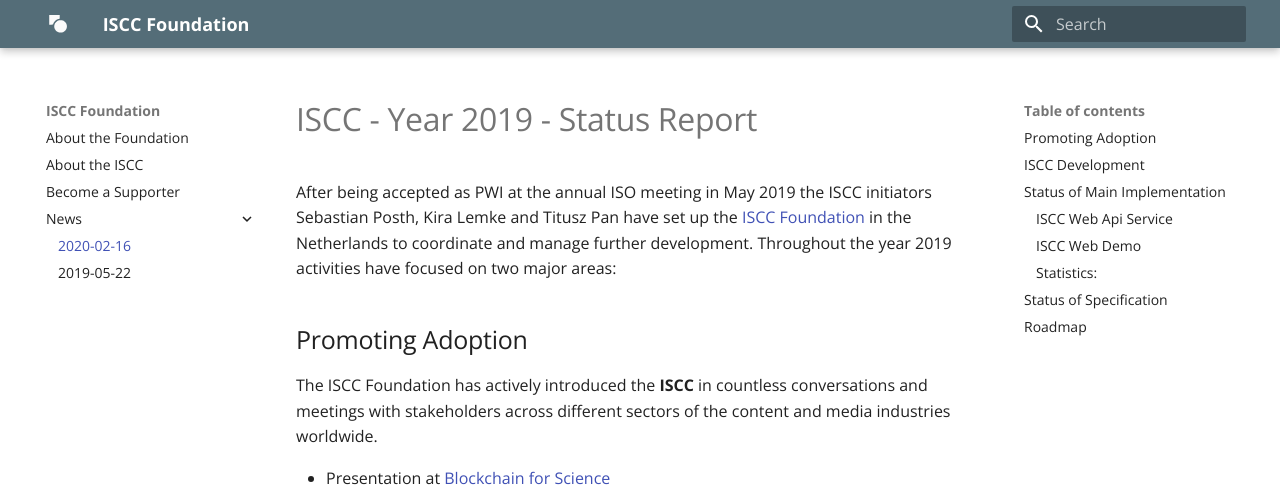
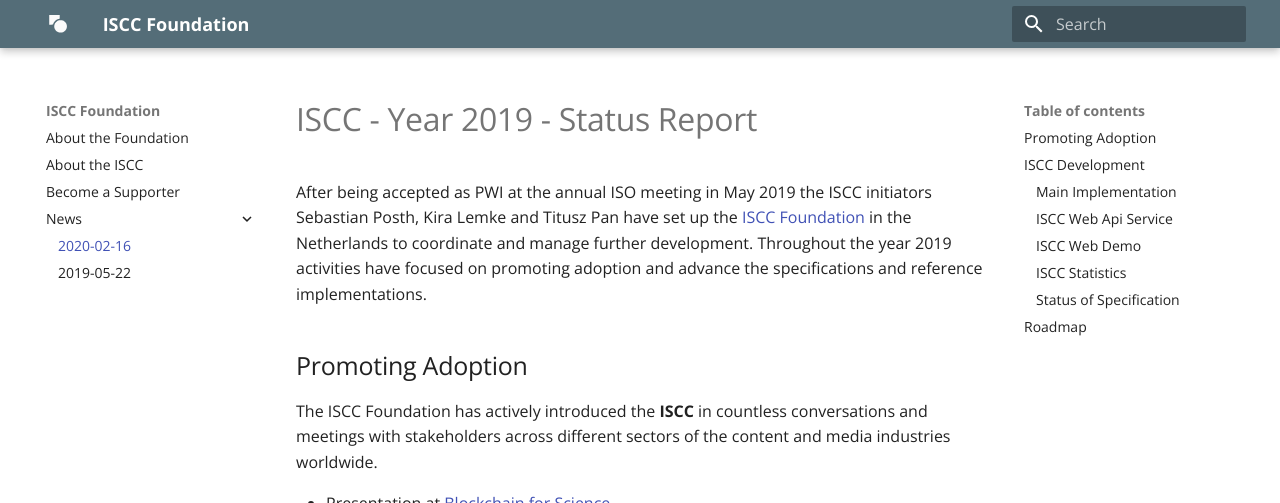
Before and after one commit to iscc/foundation, an MkDocs documentation site: the page built from docs/news/2020-02-16.md, in a window 1280 px wide and 900 px high, cut to the strip 0-503 px from the top of the window. Built offline with MkDocs 1.6.1 and Material for MkDocs 9.7.7, drawn with Linux system fonts in a browser that asks for light colours; some of the changed text lies outside the part shown.

Commit message:
Tweak report.

```diff
--- a/docs/news/2020-02-16.md
+++ b/docs/news/2020-02-16.md
@@ -1,6 +1,6 @@
 # ISCC - Year 2019 - Status Report
 
-After being accepted as PWI at the annual ISO meeting in May 2019 the ISCC initiators Sebastian Posth, Kira Lemke and Titusz Pan have set up the [ISCC Foundation](https://iscc.foundation/) in the Netherlands to coordinate and manage further development. Throughout the year 2019 activities have focused on two major areas:
+After being accepted as PWI at the annual ISO meeting in May 2019 the ISCC initiators Sebastian Posth, Kira Lemke and Titusz Pan have set up the [ISCC Foundation](https://iscc.foundation/) in the Netherlands to coordinate and manage further development. Throughout the year 2019 activities have focused on promoting adoption and advance the specifications and reference implementations.
 
 ## Promoting Adoption
 
@@ -38,7 +38,7 @@
 
 Interested parties are invited to test the ISCC with the provided command-line tool at https://github.com/iscc/iscc-cli and provide feedback and feature requests at https://github.com/iscc/iscc-cli/issues
 
-## Status of Main Implementation
+### Main Implementation
 
 The current main implementation is an [open-source command-line tool](https://github.com/iscc/iscc-cli) that can be used on Windows, Linux and Mac systems by developers and computer savvy persons (see: https://github.com/iscc/iscc-cli). In the latest release it supports:
 
@@ -60,13 +60,13 @@
 
 [![ISCC Web Demo](../images/iscc-web-demo.jpg)](https://iscc.coblo.net/)
 
-### Statistics:
+### ISCC Statistics
 
 - Total Downloads of ISCC Specs & Reference [**12.340**](https://pepy.tech/project/iscc)
 - Total Downloads of ISCC Command Line Tool [**13.852**](https://pepy.tech/project/iscc-cli)
 - Number Registered ISCC Codes on COBLO testnet [**568.580**](https://explorer.coblo.net/stream/iscc)
 
-## Status of Specification
+### Status of Specification
 
 The status of the public technical specification (https://iscc.codes/specification/) covers the overall architecture and has detailed specifications including test data for conformance testing for the following ISCC components:
 
```
